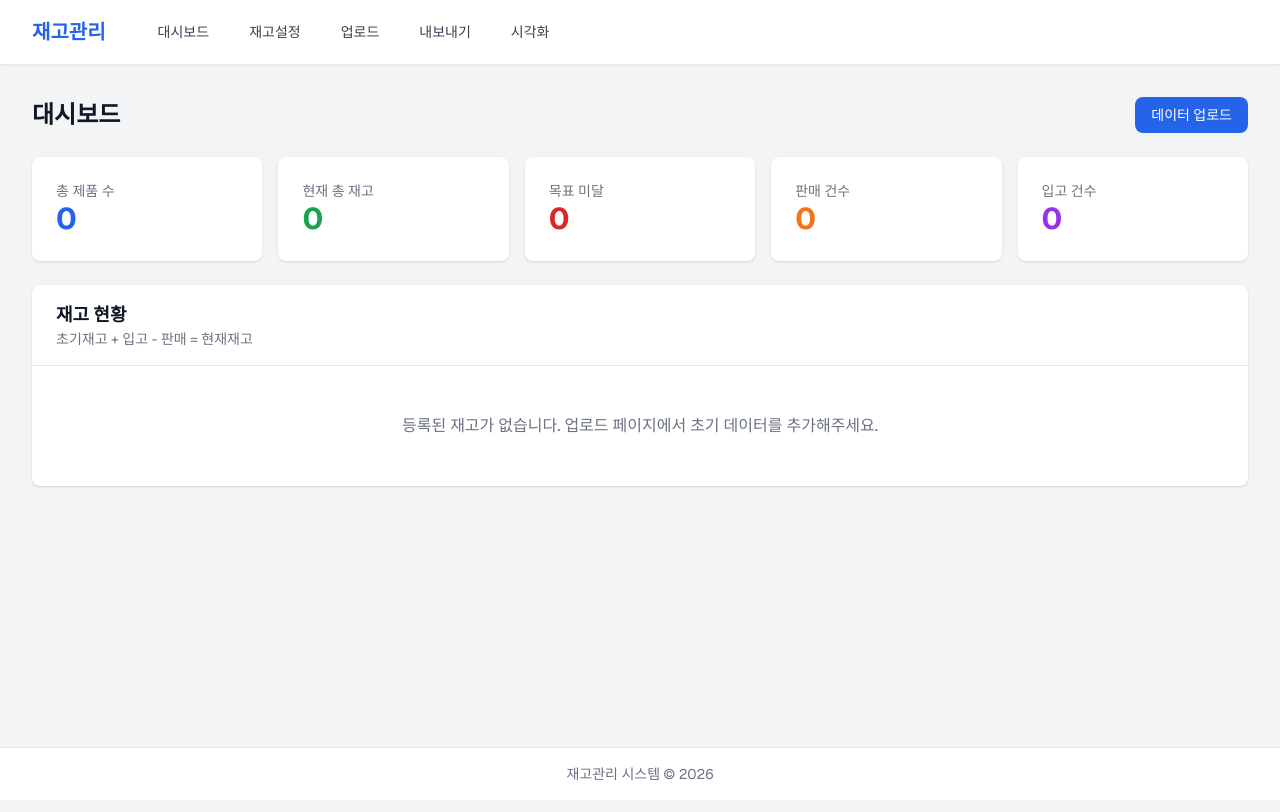
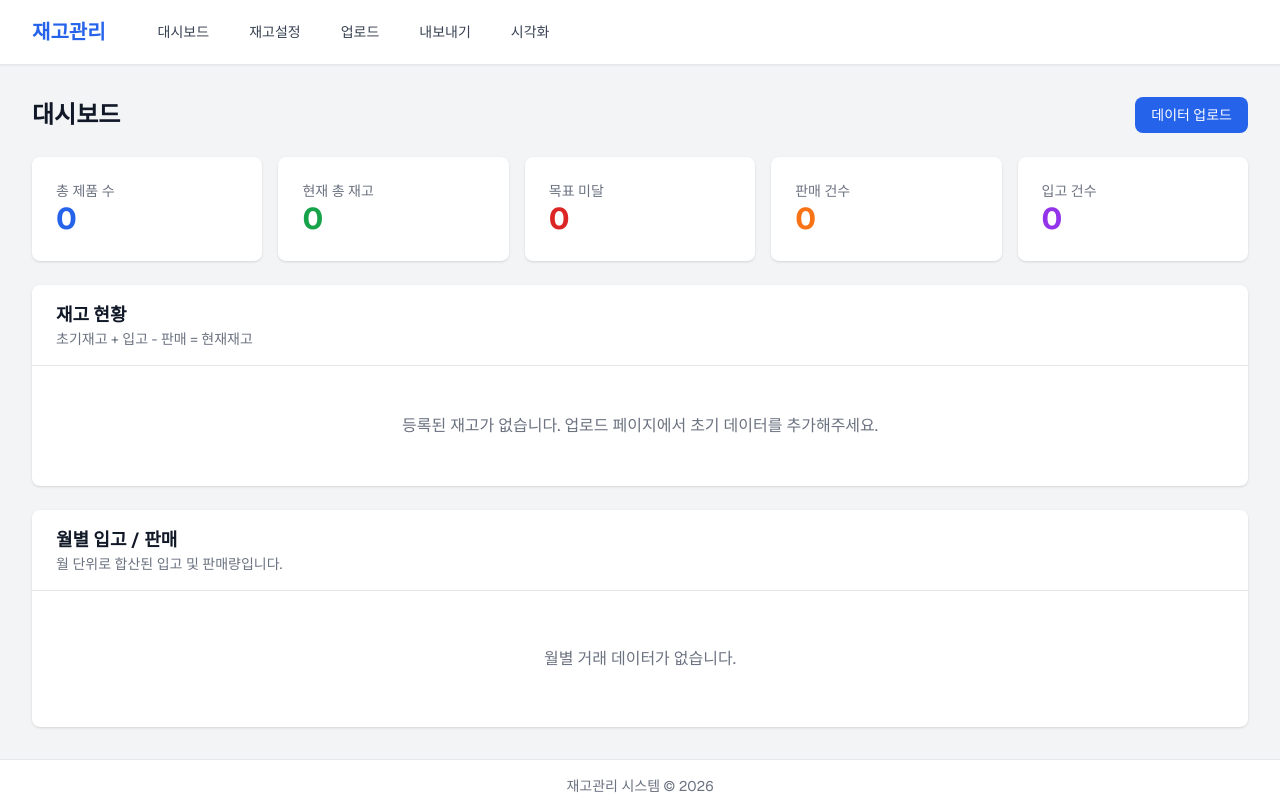
Before and after one commit to hoonssss/Inventory_management, a Next.js app: page / in a window 1280 px wide. Built offline with nearby package versions, Linux system fonts and the light colour scheme.

Commit message:
Add monthly sales and incoming chart

```diff
--- a/src/app/page.tsx
+++ b/src/app/page.tsx
@@ -1,20 +1,64 @@
 'use client';
 
 import { useEffect, useState } from 'react';
-import { calculateStockSummary, getSalesRecords, getIncomingRecords } from '@/lib/storage';
+import {
+  calculateStockSummary,
+  getSalesRecords,
+  getIncomingRecords,
+} from '@/lib/storage';
 import { StockSummary } from '@/types/stock';
 import StockTable from '@/components/StockTable';
 import Link from 'next/link';
+import {
+  CartesianGrid,
+  Legend,
+  Line,
+  LineChart,
+  ResponsiveContainer,
+  Tooltip,
+  XAxis,
+  YAxis,
+} from 'recharts';
 
 export default function DashboardPage() {
   const [summary, setSummary] = useState<StockSummary[]>([]);
   const [salesCount, setSalesCount] = useState(0);
   const [incomingCount, setIncomingCount] = useState(0);
+  const [monthlyData, setMonthlyData] = useState<
+    { month: string; incoming: number; sales: number }[]
+  >([]);
 
   useEffect(() => {
     setSummary(calculateStockSummary());
-    setSalesCount(getSalesRecords().length);
-    setIncomingCount(getIncomingRecords().length);
+    const sales = getSalesRecords();
+    const incoming = getIncomingRecords();
+    setSalesCount(sales.length);
+    setIncomingCount(incoming.length);
+
+    const monthlyMap = new Map<string, { incoming: number; sales: number }>();
+    const normalizeMonth = (value: string) => {
+      const datePart = value.split(' ')[0];
+      return datePart.length >= 7 ? datePart.slice(0, 7) : datePart;
+    };
+
+    incoming.forEach((record) => {
+      const month = normalizeMonth(record.incomingDate);
+      const existing = monthlyMap.get(month) || { incoming: 0, sales: 0 };
+      existing.incoming += record.quantity;
+      monthlyMap.set(month, existing);
+    });
+
+    sales.forEach((record) => {
+      const month = normalizeMonth(record.orderTime);
+      const existing = monthlyMap.get(month) || { incoming: 0, sales: 0 };
+      existing.sales += record.orderQuantity;
+      monthlyMap.set(month, existing);
+    });
+
+    const monthly = Array.from(monthlyMap.entries())
+      .sort(([a], [b]) => a.localeCompare(b))
+      .map(([month, values]) => ({ month, ...values }));
+    setMonthlyData(monthly);
   }, []);
 
   const totalProducts = summary.length;
@@ -63,6 +107,30 @@ export default function DashboardPage() {
         </div>
         <StockTable data={summary} />
       </div>
+
+      <div className="bg-white rounded-lg shadow">
+        <div className="px-6 py-4 border-b">
+          <h2 className="text-lg font-semibold">월별 입고 / 판매</h2>
+          <p className="text-sm text-gray-500">월 단위로 합산된 입고 및 판매량입니다.</p>
+        </div>
+        <div className="p-6">
+          {monthlyData.length > 0 ? (
+            <ResponsiveContainer width="100%" height={280}>
+              <LineChart data={monthlyData}>
+                <CartesianGrid strokeDasharray="3 3" />
+                <XAxis dataKey="month" />
+                <YAxis />
+                <Tooltip />
+                <Legend />
+                <Line type="monotone" dataKey="incoming" stroke="#10B981" name="입고" />
+                <Line type="monotone" dataKey="sales" stroke="#F59E0B" name="판매" />
+              </LineChart>
+            </ResponsiveContainer>
+          ) : (
+            <p className="text-gray-500 text-center py-8">월별 거래 데이터가 없습니다.</p>
+          )}
+        </div>
+      </div>
     </div>
   );
 }
```
